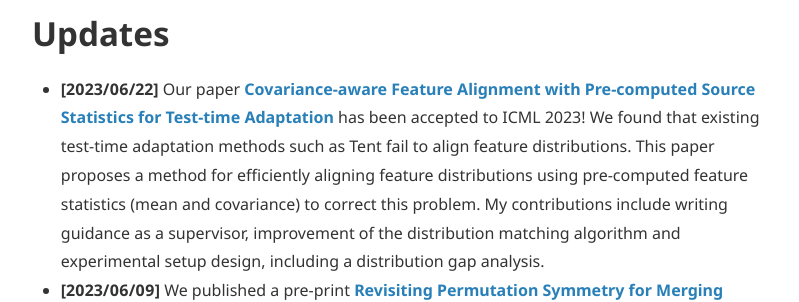
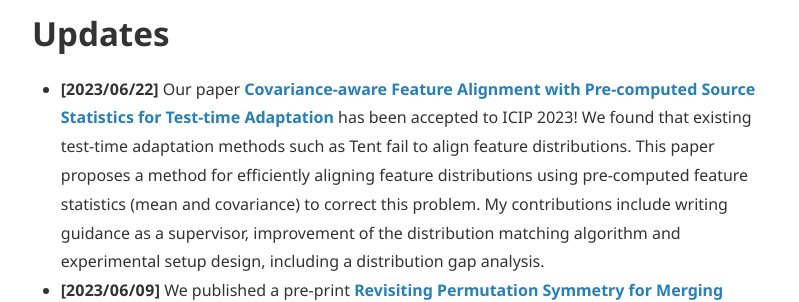
Before and after one commit to yshinya6/yshinya6.github.io, a Jekyll site: the page built from index.md, in a window 1280 px wide and 900 px high, scrolled down 368 px. Shown: the part 154-456 px from the top of the window, without its empty margins (240-1039 px from the left). Built offline with Jekyll 4.4.1, drawn with Linux system fonts in a browser that asks for light colours; nearby versions of some CDN libraries; some of the changed text lies outside the part shown.

Commit message:
Fix conference name and spacing

```diff
--- a/index.md
+++ b/index.md
@@ -20,7 +20,7 @@ I am a researcher at [NTT](https://www.rd.ntt/e/cds/) and a Ph.D student at Kyot
 My research interests are machine learning with synthetic samples, generative models, distribution shifts, self-supervised learning, and semi-supervised learning.
 
 # Updates
-* **[2023/06/22]** Our paper [**Covariance-aware Feature Alignment with Pre-computed Source Statistics for Test-time Adaptation**](https://arxiv.org/abs/2204.13263) has been accepted to ICML 2023! We found that existing test-time adaptation methods such as Tent fail to align feature distributions. This paper proposes a method for efficiently aligning feature distributions using pre-computed feature statistics (mean and covariance) to correct this problem. My contributions include writing guidance as a supervisor, improvement of the distribution matching algorithm and experimental setup design, including a distribution gap analysis.
+* **[2023/06/22]** Our paper [**Covariance-aware Feature Alignment with Pre-computed Source Statistics for Test-time Adaptation**](https://arxiv.org/abs/2204.13263) has been accepted to ICIP 2023! We found that existing test-time adaptation methods such as Tent fail to align feature distributions. This paper proposes a method for efficiently aligning feature distributions using pre-computed feature statistics (mean and covariance) to correct this problem. My contributions include writing guidance as a supervisor, improvement of the distribution matching algorithm and experimental setup design, including a distribution gap analysis.
 * **[2023/06/09]** We published a pre-print [**Revisiting Permutation Symmetry for Merging Models between Different Datasets**](https://arxiv.org/abs/2306.05641) on arXiv! This paper investigates how and why linear mode conectivity based model merging between different datasets is difficult. The short conclusions are that (i) model merging is more difficult when the datasets share less solution spaces, (ii) to achieve high performance, the two different datasets are required during merging, and (iii) the datasets for merging can be replaced by compressed dataset by dataset distillations. My main contribution was to organize the research questions and build on the idea of introducing dataset distillation.
 * **[2023/04/26]** Our paper [Switching One-Versus-the-Rest Loss to Increase the Margin of Logits for Adversarial Robustness](https://arxiv.org/abs/2207.10283) has been accepted to ICML 2023! This paper investigates the cause of the vulnerability of adversarial training methods focusing on the importance of data points in terms of the margin between logits, and proposes switching one-versus-the-rest loss (SOVR), which promotes the margins to be increased. I contributed to composing this paper's Introduction and Experiments as the second author.
 
```
